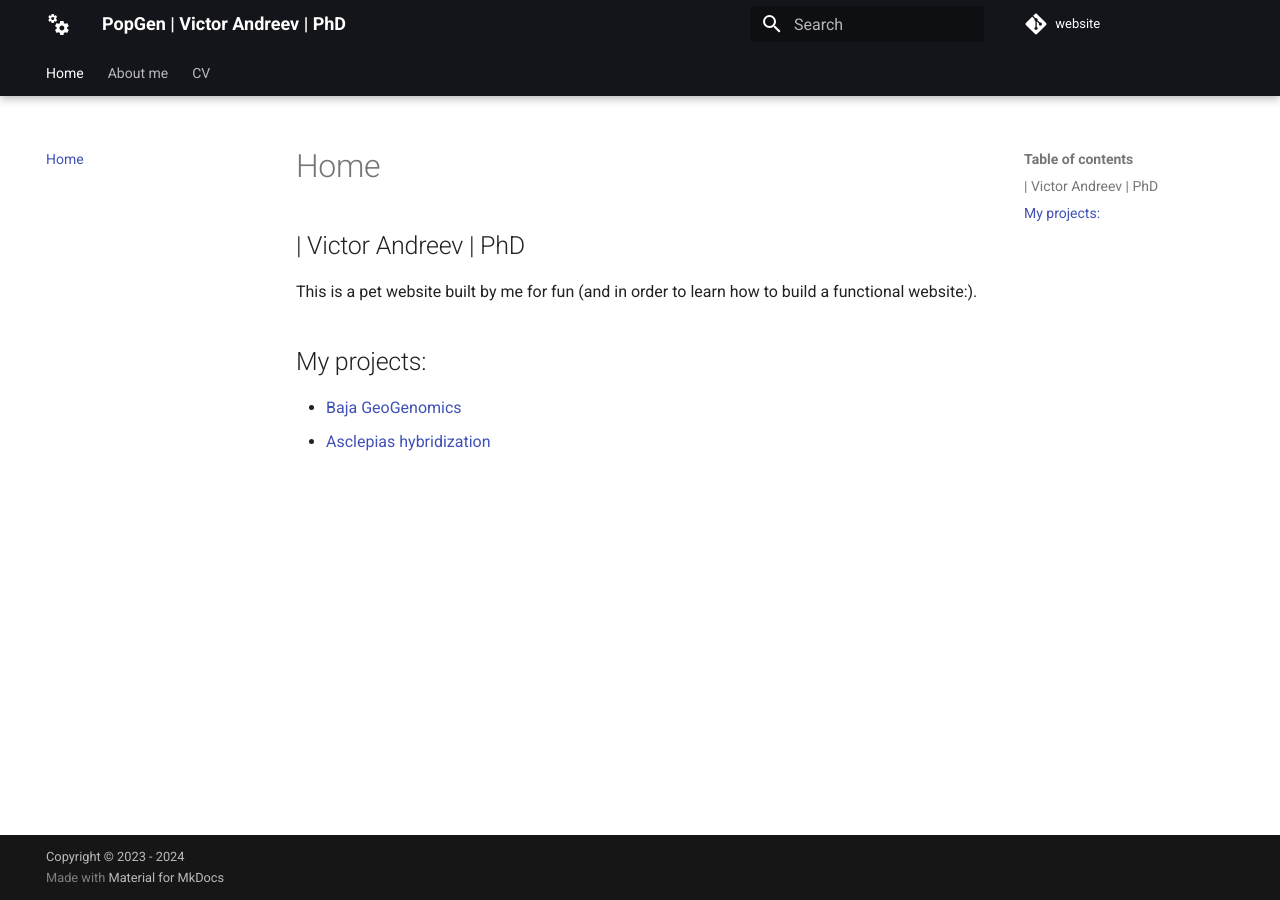
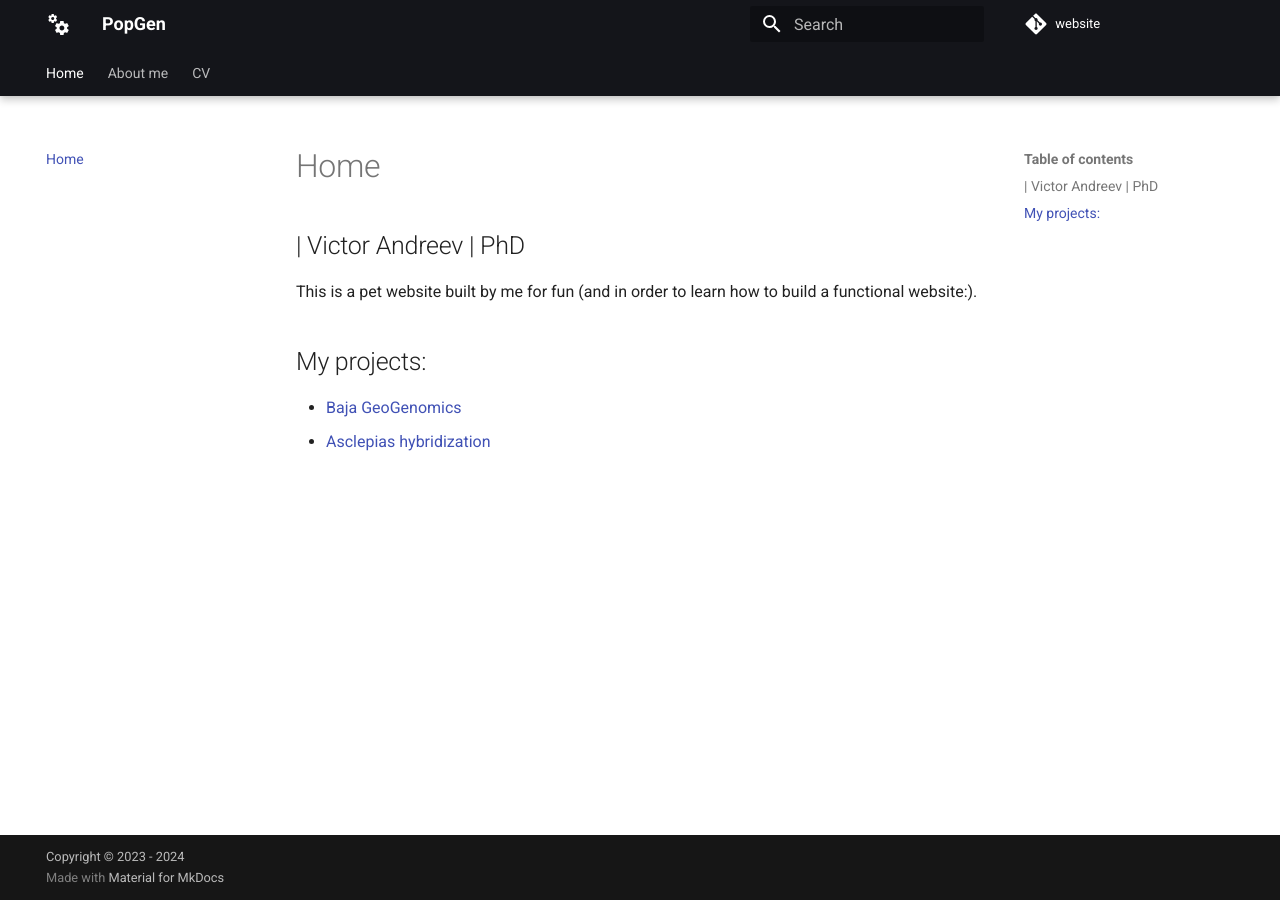
Before and after one commit to victor-andreev/ghpages_website, an MkDocs documentation site: the page built from docs/index.md, in a window 1280 px wide. Built offline with MkDocs 1.6.1 and Material for MkDocs 9.7.7, drawn with Linux system fonts in a browser that asks for light colours; some web fonts are replaced; comment, search, counter and statistics services are not loaded.

Commit message:
Update mkdocs.yml

```diff
--- a/mkdocs.yml
+++ b/mkdocs.yml
@@ -1,4 +1,4 @@
-site_name: PopGen | Victor Andreev | PhD
+site_name: PopGen
 site_description: This is a website built by Victor Andreev as a part of the Capstone project for the 2024 FOSS workshop
 site_author: Victor Andreev
 site_url: https://victor-andreev.github.io/website
```
